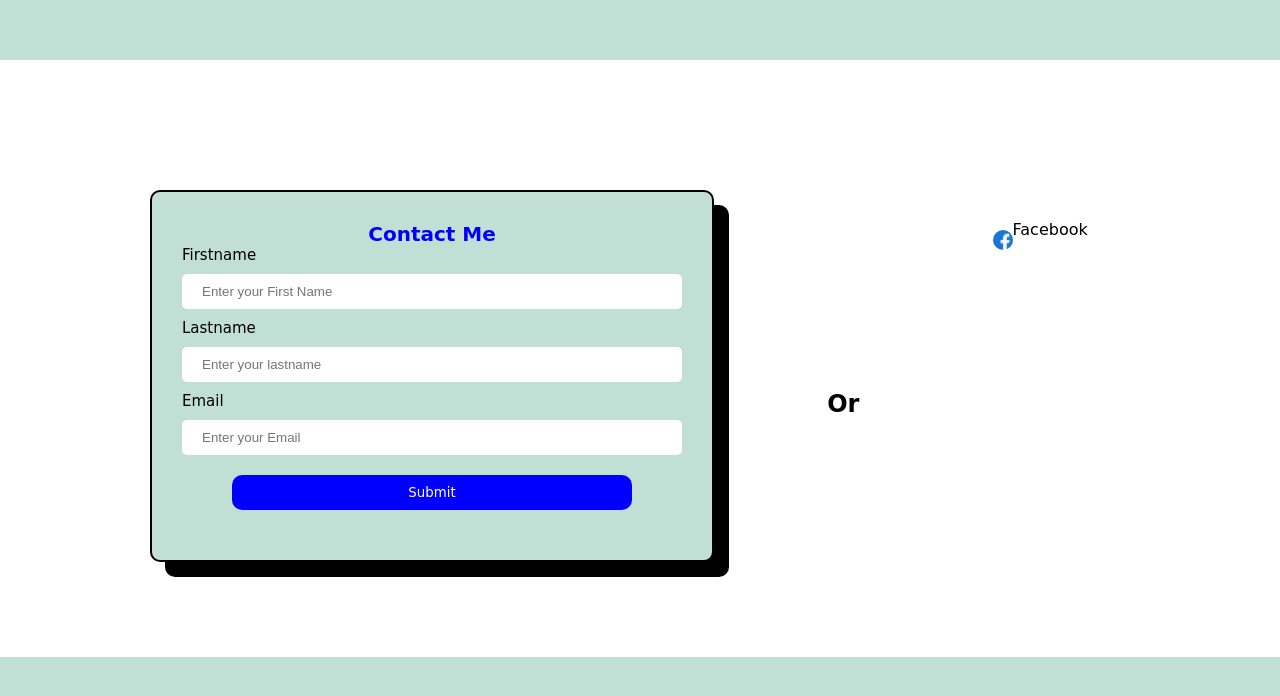
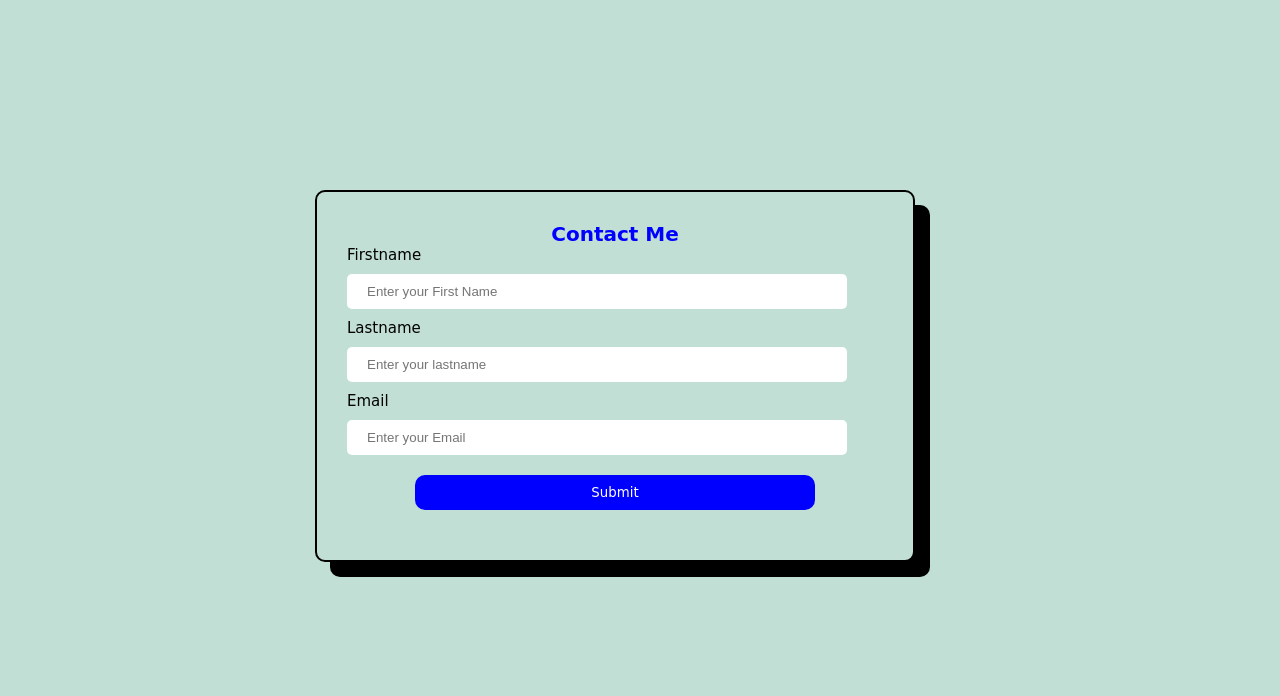
Before and after one commit to peter297/Peter-Kimani-Website, a plain HTML site: page index.html in a window 1280 px wide. Shown: the part 1593-2289 px from the top of the page. Before the commit the page ends 2250 px from the top, so only its background shows below. Drawn offline with Linux system fonts and the light colour scheme; a web font is replaced by a local one.

Commit message:
Made some changes

```diff
--- a/index.html
+++ b/index.html
@@ -146,15 +146,10 @@
 
         </div>
 
-        <h2 class="separate">Or</h2>
 
-        <div class="vertical-line">
 
-        </div>
 
-        <div class="socials">
-        <img class="logo" src="/facebook.png" alt="facebook logo"><span>Facebook</span>
-        </div>
+
     </div>
 
     <footer class="footer">
--- a/styles.css
+++ b/styles.css
@@ -165,11 +165,11 @@ img{
 }
 
 .contact{
-    margin-top: 250px;
+    margin: 250px auto;
     display: flex;
     flex-direction: row;
-    background-color: white;
     padding: 80px;
+
 
 
 
@@ -178,7 +178,7 @@ img{
 .contact-form{
     width: 600px;
     display: block;
-    margin: 50px 50px 15px 70px;
+    margin: 50px auto;
     padding: 30px;
     background-color: rgb(193, 223, 213);
     box-shadow: 15px 15px black;
```
